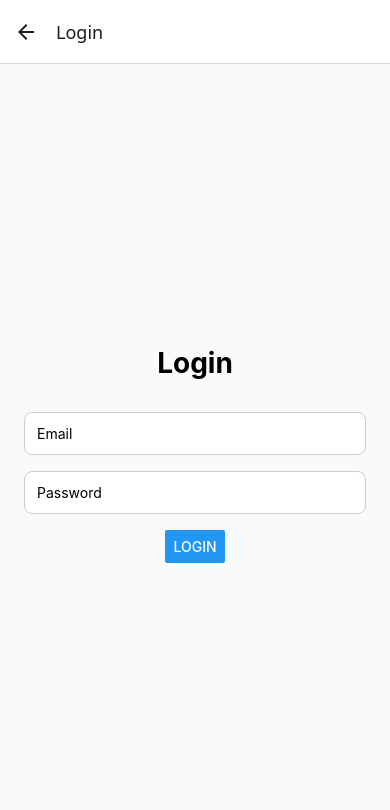
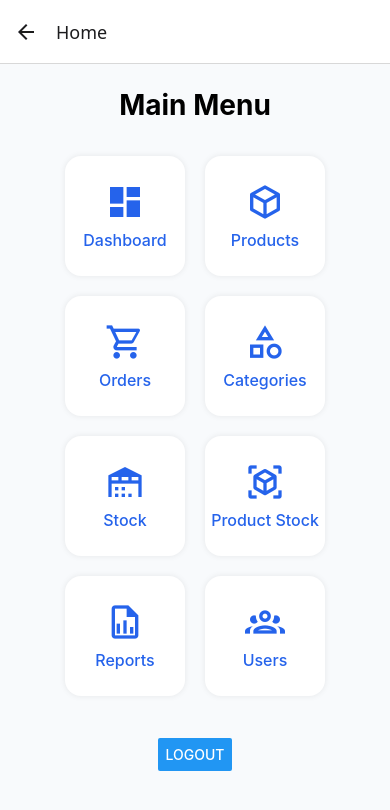
Before and after one commit to Cieslik85/stock_management, a React Native app in the folder mobile-client/: screen /Home in a window 390 px wide. Before the commit this address had no page. Shown: the top 810 px of the page. Built offline with nearby package versions, Linux system fonts and the light colour scheme.

Commit message:
remade the home screen on mobile app to display icons menu instead of stock

```diff
--- a/mobile-client/screens/HomeScreen.js
+++ b/mobile-client/screens/HomeScreen.js
@@ -1,34 +1,20 @@
-import React, { useEffect, useState } from 'react';
-import { View, Text, Button, StyleSheet, ActivityIndicator, FlatList } from 'react-native';
+import React from 'react';
+import { View, Text, Button, StyleSheet, TouchableOpacity } from 'react-native';
 import * as SecureStore from 'expo-secure-store';
-import { fetchProducts } from '../services/api';
+import Icon from 'react-native-vector-icons/MaterialCommunityIcons';
+
+const menuItems = [
+    { name: 'Dashboard', icon: 'view-dashboard', screen: 'Dashboard' },
+    { name: 'Products', icon: 'cube-outline', screen: 'Products' },
+    { name: 'Orders', icon: 'cart-outline', screen: 'Orders' },
+    { name: 'Categories', icon: 'shape-outline', screen: 'Categories' },
+    { name: 'Stock', icon: 'warehouse', screen: 'Stock' },
+    { name: 'Product Stock', icon: 'cube-scan', screen: 'ProductStock' },
+    { name: 'Reports', icon: 'file-chart-outline', screen: 'Reports' },
+    { name: 'Users', icon: 'account-group-outline', screen: 'Users' },
+];
 
 export default function HomeScreen({ navigation }) {
-    const [products, setProducts] = useState([]);
-    const [loading, setLoading] = useState(true);
-    const [error, setError] = useState(null);
-
-    useEffect(() => {
-        const loadProducts = async () => {
-            setLoading(true);
-            setError(null);
-            try {
-                const token = await SecureStore.getItemAsync('token');
-                if (!token) {
-                    navigation.replace('Login');
-                    return;
-                }
-                const res = await fetchProducts(token);
-                setProducts(res.data);
-            } catch (err) {
-                setError('Failed to load products');
-            } finally {
-                setLoading(false);
-            }
-        };
-        loadProducts();
-    }, []);
-
     const handleLogout = async () => {
         await SecureStore.deleteItemAsync('token');
         navigation.replace('Login');
@@ -36,25 +22,20 @@ export default function HomeScreen({ navigation }) {
 
     return (
         <View style={styles.container}>
-            <Text style={styles.title}>Product List</Text>
+            <Text style={styles.title}>Main Menu</Text>
+            <View style={styles.menuGrid}>
+                {menuItems.map(item => (
+                    <TouchableOpacity
+                        key={item.name}
+                        style={styles.menuItem}
+                        onPress={() => navigation.navigate(item.screen)}
+                    >
+                        <Icon name={item.icon} size={40} color="#2563eb" style={{ marginBottom: 8 }} />
+                        <Text style={styles.menuText}>{item.name}</Text>
+                    </TouchableOpacity>
+                ))}
+            </View>
             <Button title="Logout" onPress={handleLogout} />
-            {loading ? (
-                <ActivityIndicator size="large" style={{ marginTop: 32 }} />
-            ) : error ? (
-                <Text style={styles.error}>{error}</Text>
-            ) : (
-                <FlatList
-                    data={products}
-                    keyExtractor={item => item.id?.toString() || item.sku}
-                    renderItem={({ item }) => (
-                        <View style={styles.item}>
-                            <Text style={styles.name}>{item.name}</Text>
-                            <Text style={styles.sku}>SKU: {item.sku}</Text>
-                            <Text style={styles.qty}>Stock: {item.quantity}</Text>
-                        </View>
-                    )}
-                />
-            )}
         </View>
     );
 }
@@ -64,38 +45,37 @@ const styles = StyleSheet.create({
         flex: 1,
         padding: 24,
         backgroundColor: '#f8fafc',
+        alignItems: 'center',
     },
     title: {
-        fontSize: 24,
+        fontSize: 28,
         fontWeight: 'bold',
-        marginBottom: 16,
+        marginBottom: 24,
         textAlign: 'center',
     },
-    error: {
-        color: 'red',
-        marginTop: 32,
+    menuGrid: {
+        flexDirection: 'row',
+        flexWrap: 'wrap',
+        justifyContent: 'center',
+        marginBottom: 32,
+    },
+    menuItem: {
+        width: 120,
+        height: 120,
+        backgroundColor: '#fff',
+        borderRadius: 16,
+        margin: 10,
+        alignItems: 'center',
+        justifyContent: 'center',
+        shadowColor: '#000',
+        shadowOpacity: 0.08,
+        shadowRadius: 6,
+        elevation: 3,
+    },
+    menuText: {
+        fontSize: 16,
+        fontWeight: '500',
+        color: '#2563eb',
         textAlign: 'center',
     },
-    item: {
-        backgroundColor: '#fff',
-        borderRadius: 8,
-        padding: 16,
-        marginBottom: 12,
-        shadowColor: '#000',
-        shadowOpacity: 0.05,
-        shadowRadius: 4,
-        elevation: 2,
-    },
-    name: {
-        fontSize: 18,
-        fontWeight: 'bold',
-    },
-    sku: {
-        fontSize: 14,
-        color: '#555',
-    },
-    qty: {
-        fontSize: 14,
-        color: '#333',
-    },
 });
```
